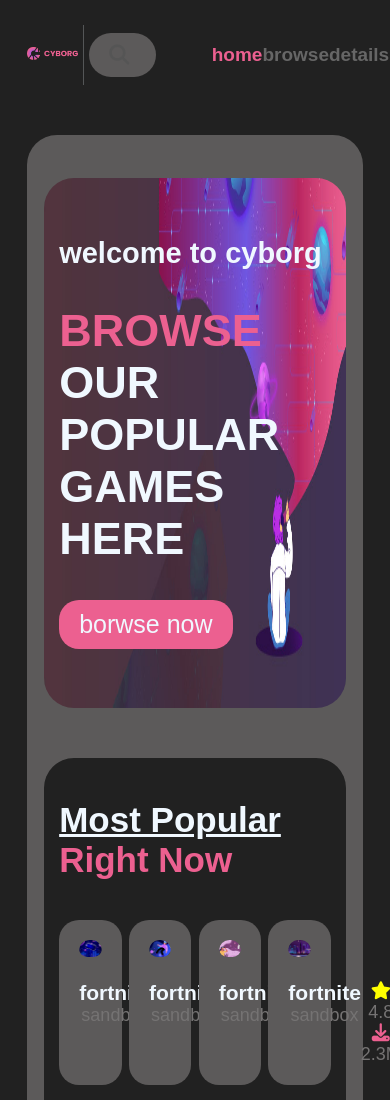
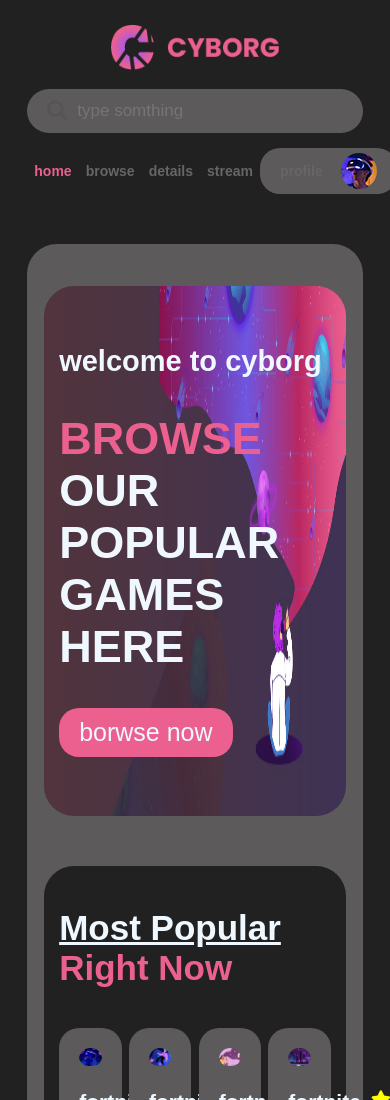
Before and after one commit to yaseen74/game-app, a plain HTML site: page index.html in a window 390 px wide. Shown: the top 1100 px of the page. Drawn offline with Linux system fonts and the light colour scheme; a web font is replaced by a local one.

Commit message:
handle css file

```diff
--- a/assits/css/browse.css
+++ b/assits/css/browse.css
@@ -457,6 +457,8 @@
         font-size: 14px;
     }
 
+    /* content */
+
     .MainContainer .contents .popular .populars {
         flex-wrap: wrap;
         justify-content: center;
@@ -471,7 +473,7 @@
         width: 100%;
     }
 
-    /* content */
+
     .MainContainer .contents .contents1 {
         flex-wrap: wrap;
     }
--- a/assits/css/style.css
+++ b/assits/css/style.css
@@ -303,3 +303,62 @@
     font-family: var(--mainfont);
 
 }
+
+/* header */
+@media screen and (max-width:920px) {
+    .MainContainer .header {
+        display: block;
+    }
+
+    .hline {
+        display: none;
+    }
+
+    .MainContainer .header .logo {
+        width: 50%;
+        margin: auto;
+    }
+
+    .MainContainer .header .search {
+        width: 100%;
+        margin: 15px 0;
+    }
+
+    .MainContainer .header ul {
+        width: 70%;
+        margin: auto;
+    }
+}
+
+@media screen and (max-width:600px) {
+    .MainContainer .header {
+        display: block;
+    }
+
+    .MainContainer .header .hline {
+        display: none;
+    }
+
+    .MainContainer .header .logo {
+        width: 50%;
+        margin: auto;
+    }
+
+    .MainContainer .header .search {
+        width: 100%;
+        margin: 15px 0;
+    }
+
+    .MainContainer .header ul {
+        width: 100%;
+        margin: 0;
+    }
+
+    .MainContainer .header ul li {
+        padding: 0 7px;
+    }
+
+    .MainContainer .header ul li a {
+        font-size: 14px;
+    }
+}
```
Also changed, not shown: index.html (+0 -1 lines), 1 other file.
